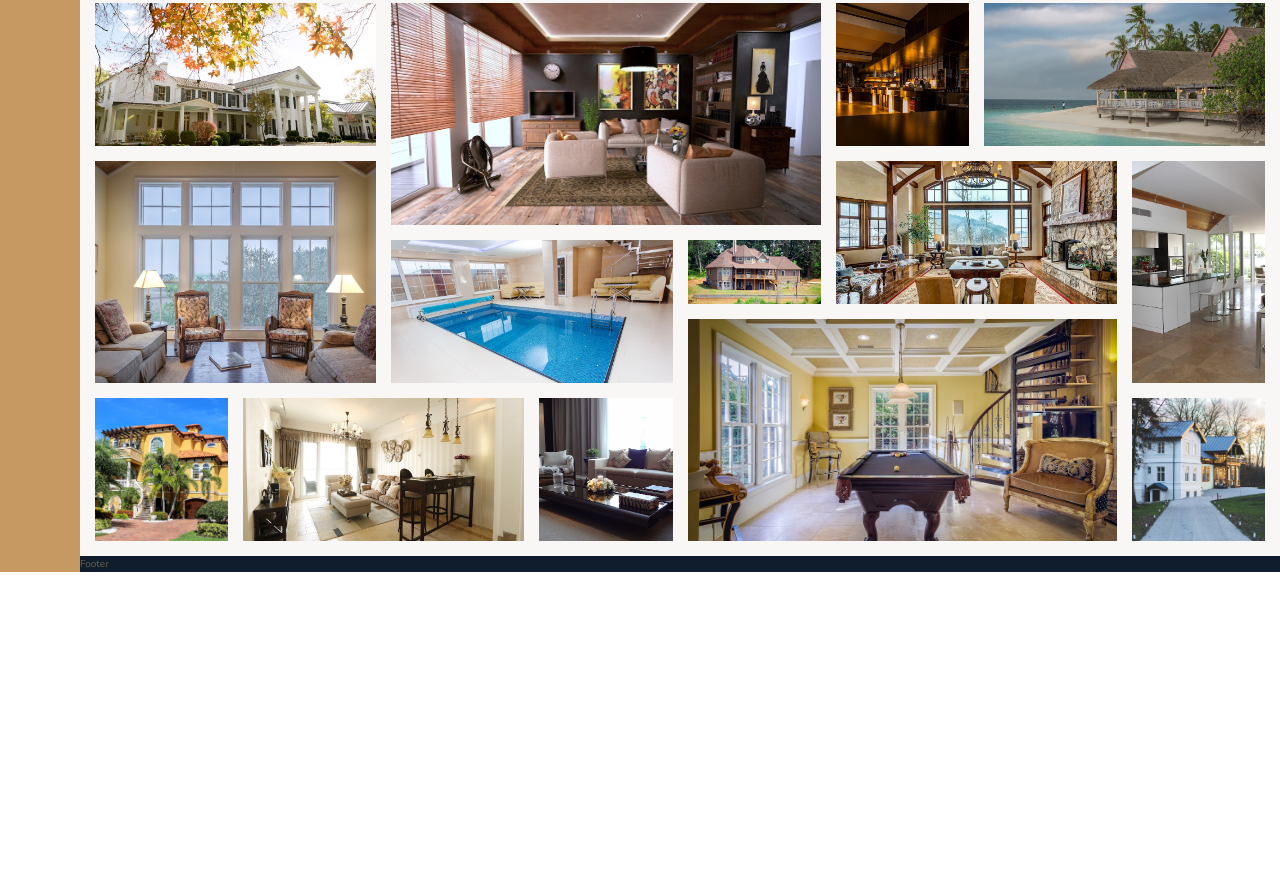
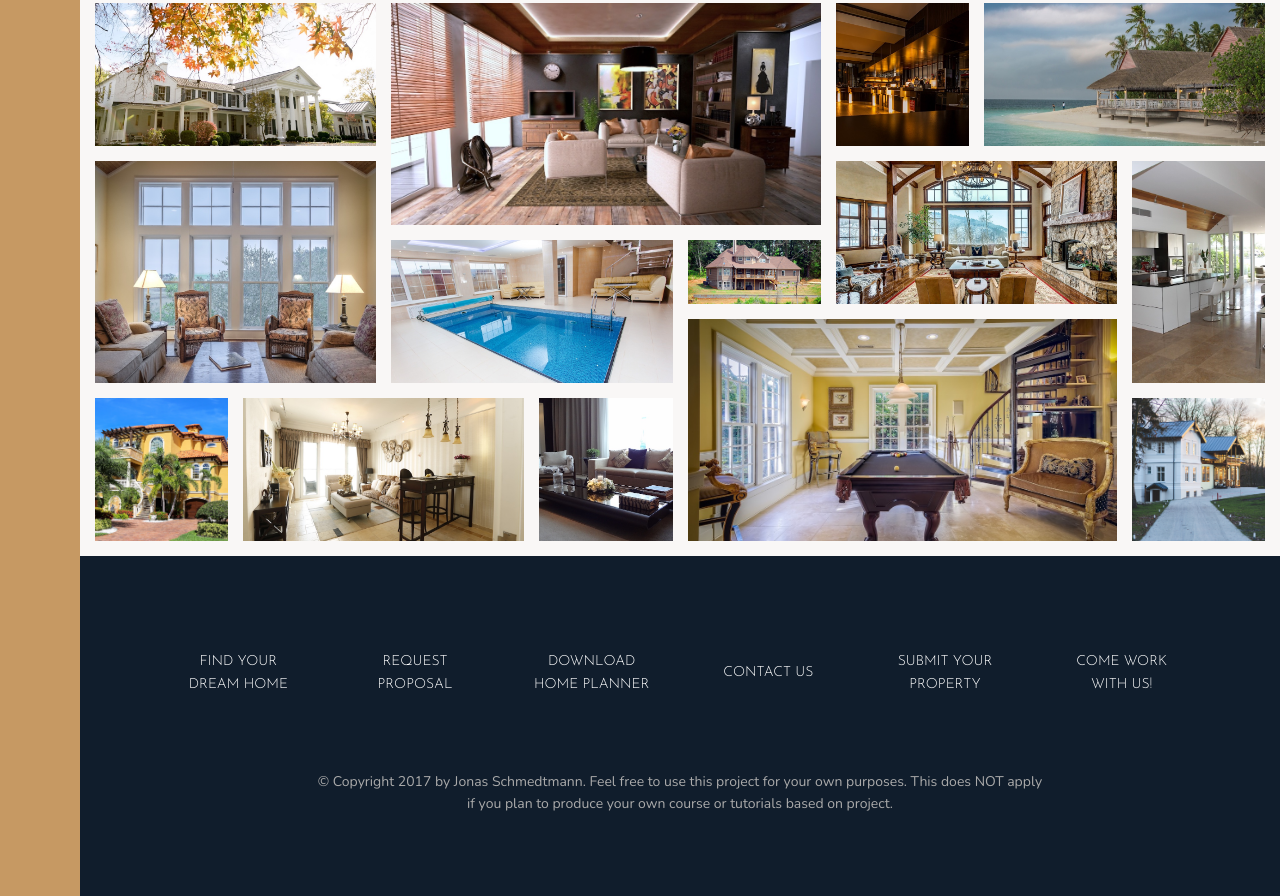
Before and after one commit to k-e-r/about-CSS-and-SASS, a website: page Nexter/index.html in a window 1280 px wide. Shown: the part 3084-3980 px from the top of the page. Before the commit the page ends 3656 px from the top, so only its background shows below. Drawn offline with nearby package versions, Linux system fonts and the light colour scheme.

Commit message:
building the footer

```diff
--- a/Nexter/index.html
+++ b/Nexter/index.html
@@ -335,7 +335,17 @@
     </section>
 
     <footer class="footer">
-      Footer
+      <ul class="nav">
+        <li class="nav__item"><a href="#" class="nav__link">Find your dream home</a></li>
+        <li class="nav__item"><a href="#" class="nav__link">Request proposal</a></li>
+        <li class="nav__item"><a href="#" class="nav__link">Download home planner</a></li>
+        <li class="nav__item"><a href="#" class="nav__link">Contact us</a></li>
+        <li class="nav__item"><a href="#" class="nav__link">Submit your property</a></li>
+        <li class="nav__item"><a href="#" class="nav__link">Come work with us!</a></li>
+      </ul>
+      <p class="copyright">
+        &copy; Copyright 2017 by Jonas Schmedtmann. Feel free to use this project for your own purposes. This does NOT apply if you plan to produce your own course or tutorials based on project.
+      </p>
     </footer>
   </body>
 </html>
--- a/Nexter/sass/_footer.scss
+++ b/Nexter/sass/_footer.scss
@@ -1,4 +1,43 @@
 .footer {
   background-color: $color-secondary;
   grid-column: full-start / full-end;
+  padding: 8rem;
 }
+
+.nav {
+  list-style: none;
+
+  display: grid;
+  grid-template-columns: repeat(auto-fit, minmax(15rem, 1fr));
+  grid-gap: 2rem;
+  align-items: center;
+
+  &__link:link,
+  &__link:visited {
+    font-size: 1.4rem;
+    color: #fff;
+    text-decoration: none;
+    font-family: $font-display;
+    text-transform: uppercase;
+    text-align: center;
+    padding: 1.5rem;
+    display: block;
+    transition: all 0.2s;
+  }
+
+  &__link:hover,
+  &__link:active {
+    background-color: rgba(#fff, 0.05);
+    transform: translateY(-3px);
+  }
+}
+
+.copyright {
+  font-size: 1.4rem;
+  color: $color-grey-light-2;
+  margin-top: 6rem;
+  margin-right: auto;
+  margin-left: auto;
+  text-align: center;
+  width: 70%;
+}
```
Also changed, not shown: Nexter/css/style.css, 1 other file.
